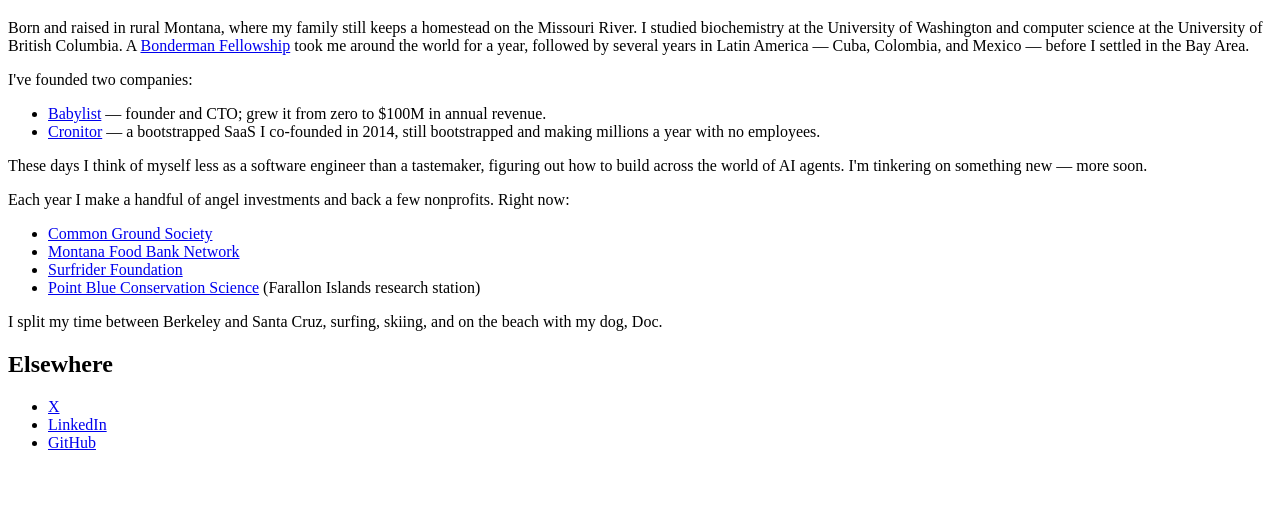
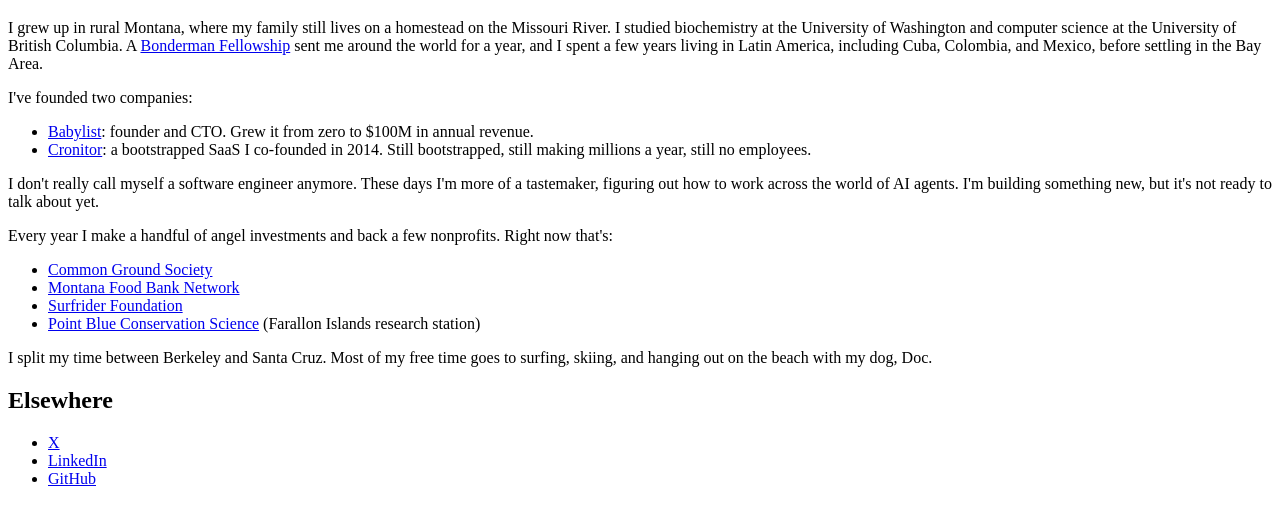
Before and after one commit to aflanagan/aflanagan.github.io, a plain HTML site: page index.html in a window 1280 px wide. Shown: the part 61-586 px from the top of the page. Drawn offline with Linux system fonts and the light colour scheme.

Commit message:
Kill em-dashes, rewrite in August's voice

```diff
--- a/index.html
+++ b/index.html
@@ -10,34 +10,33 @@
 <h1>August Flanagan</h1>
 
 <p>
-Born and raised in rural Montana, where my family still keeps a homestead on
-the Missouri River. I studied biochemistry at the University of Washington and
+I grew up in rural Montana, where my family still lives on a homestead on the
+Missouri River. I studied biochemistry at the University of Washington and
 computer science at the University of British Columbia. A
-<a href="https://bonderman.uw.edu/">Bonderman Fellowship</a> took me around the
-world for a year, followed by several years in Latin America &mdash; Cuba,
-Colombia, and Mexico &mdash; before I settled in the Bay Area.
+<a href="https://bonderman.uw.edu/">Bonderman Fellowship</a> sent me around the
+world for a year, and I spent a few years living in Latin America, including
+Cuba, Colombia, and Mexico, before settling in the Bay Area.
 </p>
 
 <p>I've founded two companies:</p>
 <ul>
 <li>
-<a href="https://www.babylist.com">Babylist</a> &mdash; founder and CTO; grew
-it from zero to $100M in annual revenue.
+<a href="https://www.babylist.com">Babylist</a>: founder and CTO. Grew it from
+zero to $100M in annual revenue.
 </li>
 <li>
-<a href="https://cronitor.io">Cronitor</a> &mdash; a bootstrapped SaaS I
-co-founded in 2014, still bootstrapped and making millions a year with no
-employees.
+<a href="https://cronitor.io">Cronitor</a>: a bootstrapped SaaS I co-founded in
+2014. Still bootstrapped, still making millions a year, still no employees.
 </li>
 </ul>
 
 <p>
-These days I think of myself less as a software engineer than a tastemaker,
-figuring out how to build across the world of AI agents. I'm tinkering on
-something new &mdash; more soon.
+I don't really call myself a software engineer anymore. These days I'm more of
+a tastemaker, figuring out how to work across the world of AI agents. I'm
+building something new, but it's not ready to talk about yet.
 </p>
 
-<p>Each year I make a handful of angel investments and back a few nonprofits. Right now:</p>
+<p>Every year I make a handful of angel investments and back a few nonprofits. Right now that's:</p>
 <ul>
 <li><a href="https://www.commongroundsociety.org">Common Ground Society</a></li>
 <li><a href="https://mfbn.org">Montana Food Bank Network</a></li>
@@ -46,8 +45,8 @@
 </ul>
 
 <p>
-I split my time between Berkeley and Santa Cruz, surfing, skiing, and on the
-beach with my dog, Doc.
+I split my time between Berkeley and Santa Cruz. Most of my free time goes to
+surfing, skiing, and hanging out on the beach with my dog, Doc.
 </p>
 
 <h2>Elsewhere</h2>
```
